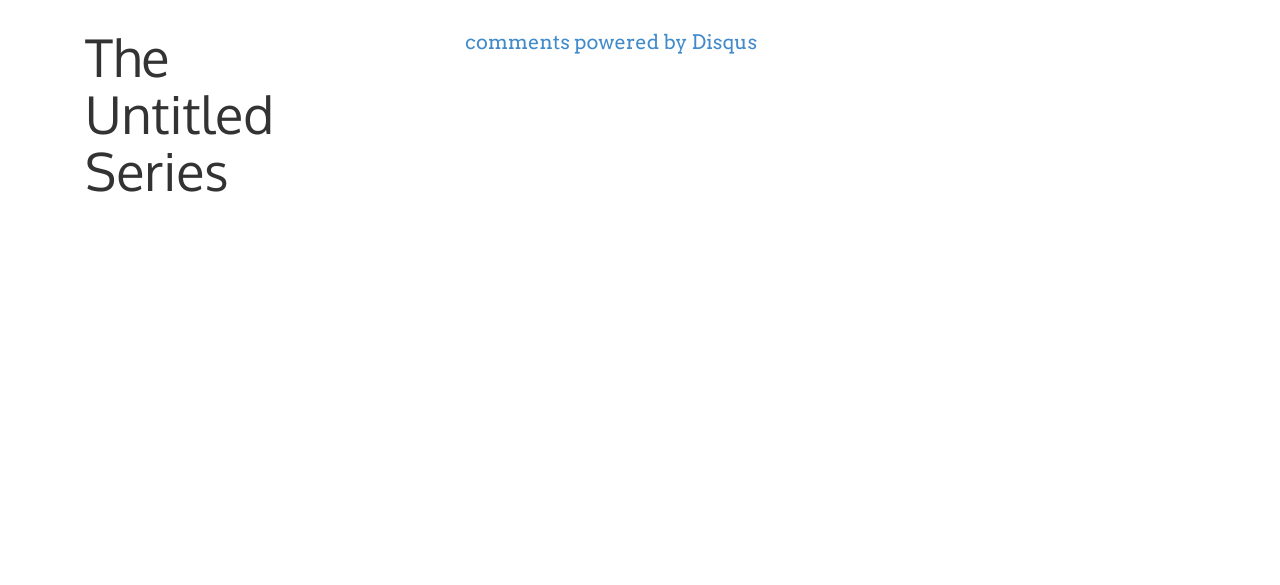
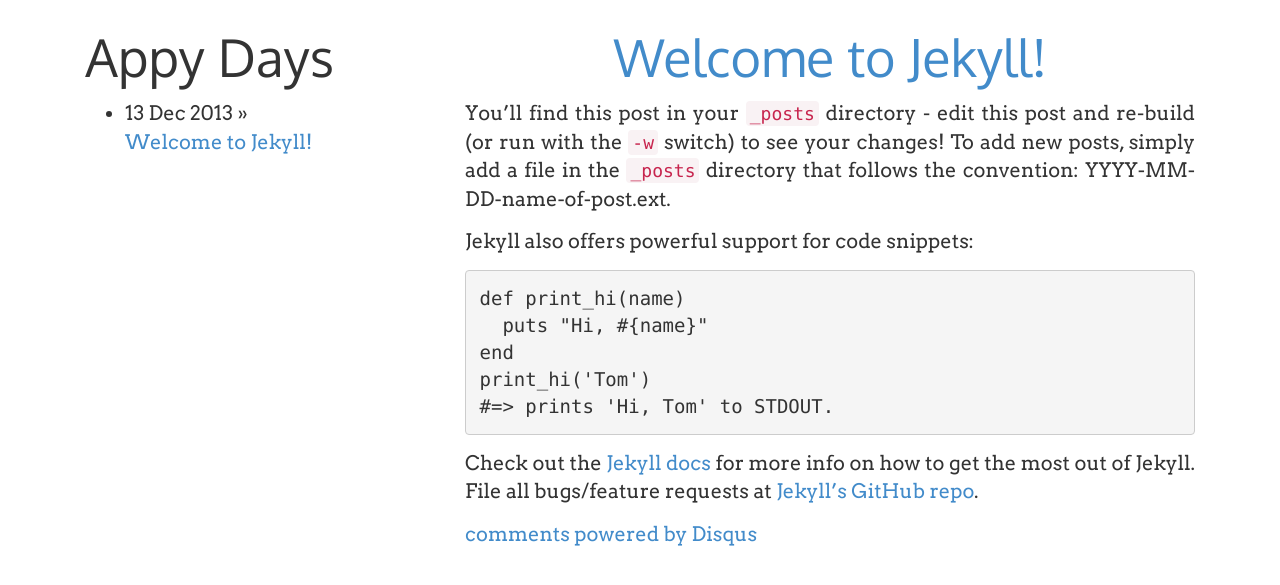
Before and after one commit to brunoamaral/bpi-appy-days, a Jekyll site: the page built from index.html, in a window 1280 px wide. Shown: the top 585 px of the page. Built offline with Jekyll 4.4.1, drawn with Linux system fonts in a browser that asks for light colours; comment, search, counter and statistics services are not loaded.

```diff
--- a/_config.yml
+++ b/_config.yml
@@ -1,3 +1,3 @@
-name: Appy Days
+name: Your New Jekyll Site
 pygments: true
-baseurl: /appy-days
+baseurl: /appydays
--- /dev/null
+++ b/_posts/2013-12-13-welcome-to-jekyll.markdown
@@ -0,0 +1,24 @@
+---
+layout: post
+title:  "Welcome to Jekyll!"
+date:   2013-12-13 00:11:15
+categories: jekyll update
+---
+
+You'll find this post in your `_posts` directory - edit this post and re-build (or run with the `-w` switch) to see your changes!
+To add new posts, simply add a file in the `_posts` directory that follows the convention: YYYY-MM-DD-name-of-post.ext.
+
+Jekyll also offers powerful support for code snippets:
+
+{% highlight ruby %}
+def print_hi(name)
+  puts "Hi, #{name}"
+end
+print_hi('Tom')
+#=> prints 'Hi, Tom' to STDOUT.
+{% endhighlight %}
+
+Check out the [Jekyll docs][jekyll] for more info on how to get the most out of Jekyll. File all bugs/feature requests at [Jekyll's GitHub repo][jekyll-gh].
+
+[jekyll-gh]: https://github.com/mojombo/jekyll
+[jekyll]:    http://jekyllrb.com
--- a/index.html
+++ b/index.html
@@ -1,12 +1,12 @@
 ---
 layout: default
-title: The Untitled Series
+title: Appy Days
 comments: true
 ---
 
 <div class="col-md-3">
 	<div id="home">
-	  <h1>The Untitled Series</h1>
+	  <h1>Appy Days</h1>
 	  <ul class="posts">
 	    {% for post in site.posts %}
 	      <li><span>{{ post.date | date_to_string }}</span> &raquo; <a href="{{ site.baseurl }}{{ post.url }}">{{ post.title }}</a></li>
--- a/template.markdown
+++ /dev/null
@@ -1,6 +0,0 @@
----
-layout: post
-title:
-date:
-categories:
----
```
Also changed, not shown: css/main.css (added, +165 -0 lines), css/syntax.css (added, +60 -0 lines), 8 other files.
